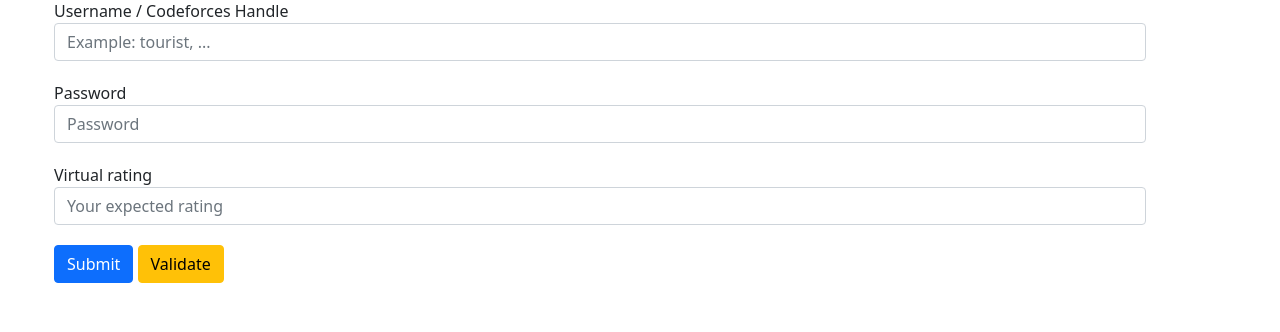
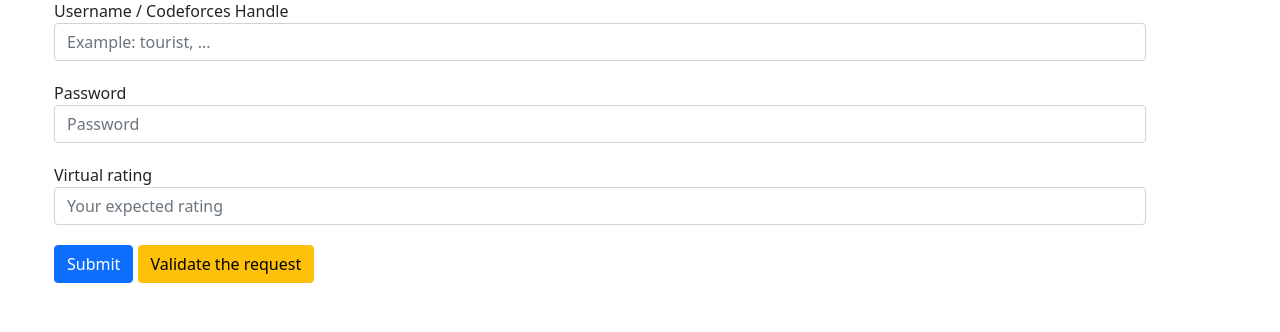
Before and after one commit to phattd15/arugo, a Django app: page /register/ in a window 1280 px wide. Shown: the part 208-540 px from the top of the page. Run offline with Django 3.2, Linux system fonts and the light colour scheme; some libraries are stand-ins or nearby versions.

Commit message:
add more instructions to register

```diff
--- a/templates/register.html
+++ b/templates/register.html
@@ -9,7 +9,7 @@
     {% for err, ok_err in error%}
     {% if ok_err%}
     <div class="alert alert-warning" role="alert">
-        {{err}} <a href="https://codeforces.com/contest/{{contest_id}}/problem/{{index}}" target="_blank">{{contest_id}}{{index}}</a>. Please make sure that when you validate the request, CE is the last submission from your account to Codeforces. The request will expires in 2 minutes.
+        {{err}} <a href="https://codeforces.com/contest/{{contest_id}}/problem/{{index}}" target="_blank">{{contest_id}}{{index}}</a>. After that hit the validate button down below. Please make sure that when you validate the request, CE is the last submission from your account to Codeforces. The request will expires in 2 minutes.
     </div>
     {% else %}
     <div class="alert alert-danger" role="alert">
@@ -36,7 +36,7 @@
                 name="rating">
         </div>
         <button type="submit" class="btn btn-primary">Submit</button>
-        <a class="btn btn-warning" href="{%url 'validate'%}">Validate</a>
+        <a class="btn btn-warning" href="{%url 'validate'%}">Validate the request</a>
     </form>
 </div>
 
```
